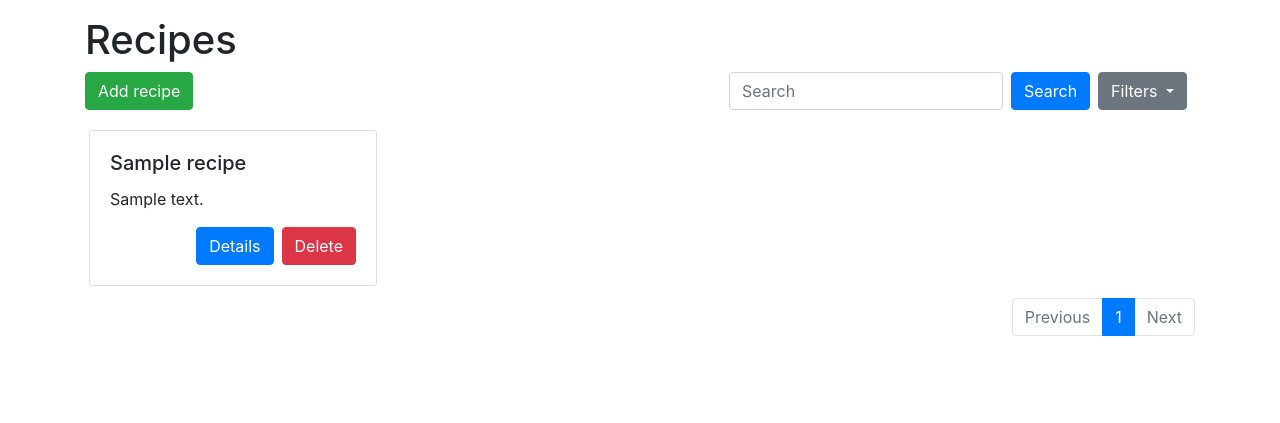
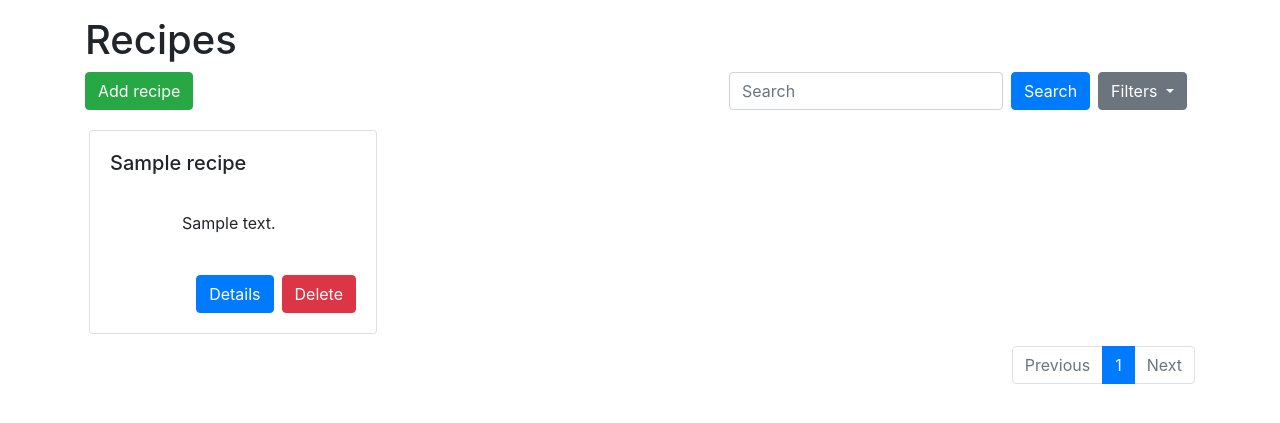
Before and after one commit to lassilaiho/tsoha-2020, a Flask app: page /recipes in a window 1280 px wide. Shown: the part 56-479 px from the top of the page. Run offline with Flask 2, Linux system fonts and the light colour scheme; a user stored in the database is signed in; tables that the repository leaves empty hold one stand-in row (values such as "Sample post"); some libraries are stand-ins or nearby versions.

Commit message:
Adjust recipe card layout

```diff
--- a/app/templates/recipes/index.html
+++ b/app/templates/recipes/index.html
@@ -71,7 +71,7 @@
             <h5 class="card-title limit-lines _2">
                 {{ display_name }}
             </h5>
-            <p class="card-text limit-lines _5">
+            <p class="card-text limit-lines _5 text-display">
                 {{ recipe.description }}
             </p>
             <div class="d-flex justify-content-end mt-auto">
```
